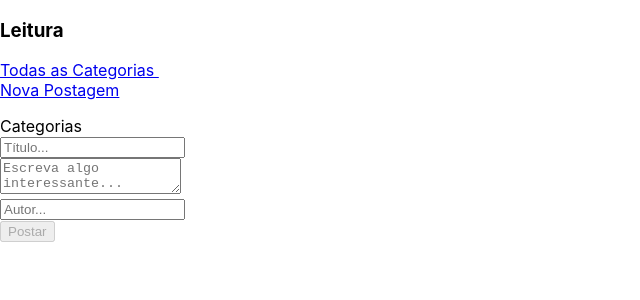
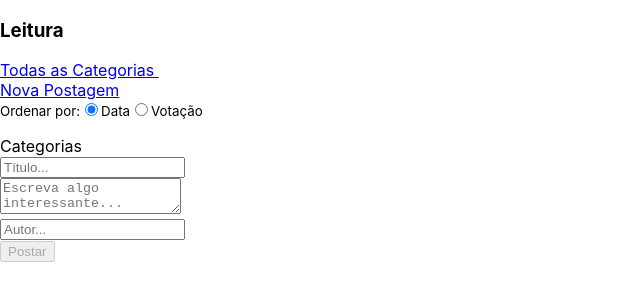
Before and after one commit to higorcoliveira/react-nanodegree-project2, a React (Create React App) app in the folder client/: page /new in a window 1280 px wide. Shown: the top 300 px of the page, without its empty margins (0-640 px from the left). Built offline with nearby package versions, Linux system fonts and the light colour scheme.

Commit message:
Funcionalidade de avaliar post Funcionalidade de ordenar post

```diff
--- a/client/src/App.js
+++ b/client/src/App.js
@@ -5,6 +5,7 @@ import Dashboard from './components/Dashboard'
 import PostsByCategory from './components/PostsByCategory'
 import NewPost from './components/NewPost'
 import EditPost from './components/EditPost';
+import PostDetails from './components/PostDetails';
 
 const App = () => {
 
@@ -14,7 +15,8 @@ const App = () => {
           <Route exact path="/" component={Dashboard} />
           <Route exact path="/:category" component={PostsByCategory} />
           <Route exact path="/new" component={NewPost} />
-          <Route exact path="/posts/:postId" component={EditPost} />
+          <Route exact path="/posts/:postId/edit" component={EditPost} />
+          <Route exact path="/posts/:postId/view" component={PostDetails} />
         </div>
       </BrowserRouter>
     );
--- a/client/src/actions/posts.js
+++ b/client/src/actions/posts.js
@@ -52,3 +52,10 @@ export function handleDeletePost(postId) {
           .then((post) => dispatch(deletePost(post)))
     }
 }
+
+export function handleRatePost(postId, option) {
+    return (dispatch) => {
+        return API.ratePost(postId, option)
+          .then((post) => dispatch(editPost(post)))
+    }
+}
--- a/client/src/components/Dashboard.js
+++ b/client/src/components/Dashboard.js
@@ -29,9 +29,8 @@ class Dashboard extends Component {
     }
 }
 
-// TODO colocar ordenação de post (byScore)
 const mapStateToProps = ({ posts }) => ({
-    posts: posts.data.sort((a, b) => {return b.timestamp - a.timestamp})
+    posts: posts.data
 })
 
 Dashboard.propTypes = {
--- a/client/src/components/Post.js
+++ b/client/src/components/Post.js
@@ -5,16 +5,19 @@ import PropTypes from 'prop-types'
 import { connect } from 'react-redux'
 import { Link } from 'react-router-dom';
 import dateFormat from '../util/Util'
-import { handleDeletePost } from '../actions/posts'
+import { handleDeletePost, handleRatePost } from '../actions/posts'
+import { THUMBS_UP, THUMBS_DOWN } from '../util/constants'
 
 class Post extends Component {
 
   thumbsUp = () => {
-      // TODO classificar post
+    const { dispatch, post } = this.props
+    dispatch(handleRatePost(post.id, { option: THUMBS_UP }))
   }
 
   thumbsDown = () => {
-    // TODO classificar post
+    const { dispatch, post } = this.props
+    dispatch(handleRatePost(post.id, { option: THUMBS_DOWN }))
   }
 
   deletePost = () => {
@@ -30,11 +33,12 @@ class Post extends Component {
       <li>
         <div>
           <div>
-            {/* TODO colocar navegação para a página de detalhes do post */}
-            { title }
+            <Link to={`/posts/${id}/view`}>
+              { title }
+            </Link>
           </div>
           <button type="button" onClick={this.deletePost}>Apagar</button>
-          <Link to={`/posts/${id}`}>
+          <Link to={`/posts/${id}/edit`}>
             Editar
           </Link>
         </div>
--- /dev/null
+++ b/client/src/components/PostDetails.js
@@ -0,0 +1,23 @@
+import React from 'react'
+import PropTypes from 'prop-types'
+import CategoryFilter from './CategoryFilter'
+import Post from './Post'
+
+const PostDetails = props => {
+    const { match } = props
+
+    return (
+      <div>
+        <h3>Leitura</h3>
+        <CategoryFilter />
+        <Post key={match.params.postId} id={match.params.postId} />
+        {/* TODO colocar componente de listagem de comentários */}
+      </div>
+    )
+}
+
+PostDetails.propTypes = {
+    match: PropTypes.instanceOf(Object).isRequired
+}
+
+export default PostDetails
--- a/client/src/components/PostForm.js
+++ b/client/src/components/PostForm.js
@@ -42,8 +42,6 @@ class PostForm extends Component {
   }
 
   handleChange = (e, key) => {
-    // console.log("Campo: " + key)
-    // console.log("Valor: " + e.target.value)
     this.setState({
       [key]: e.target.value,
     })
--- a/client/src/components/PostList.js
+++ b/client/src/components/PostList.js
@@ -1,12 +1,31 @@
-import React from 'react'
+import React, { Component } from 'react'
 import PropTypes from 'prop-types'
 import { Link } from 'react-router-dom';
 import Post from './Post'
+import SortBy from './SortBy'
+import { BY_DATE } from '../util/constants'
+import { getSortedPosts } from '../util/Util'
 
-const PostList = props => {
-    const { posts } = props
-    const postsToRender = posts.length > 0
-        ? posts.map(post => <Post key={post.id} id={post.id} />)
+class PostList extends Component {
+
+    constructor(props) {
+      super(props)
+      this.state = {
+        sortBy: BY_DATE
+      }
+    }
+    changeSortBy = e => {
+      this.setState({
+        sortBy: e.target.value
+      })
+    }
+
+    render() {
+      const { posts } = this.props
+      const { sortBy } = this.state
+      const postsSorted = getSortedPosts(posts, sortBy)
+      const postsToRender = postsSorted.length > 0
+          ? postsSorted.map(item => <Post key={item.id} id={item.id} />)
           : <div />
       return (
         <div>
@@ -14,11 +33,12 @@ const PostList = props => {
             <Link to="/new">Nova Postagem</Link>
           </div>
           <div>
-          {/* TODO Colocar componente de ordenação */}
+            <SortBy changeHandler={this.changeSortBy} sortBy={sortBy} />
             <ul>{postsToRender}</ul>
           </div>
         </div>
       )
+    }
 }
 
 PostList.propTypes = {
--- a/client/src/components/PostsByCategory.js
+++ b/client/src/components/PostsByCategory.js
@@ -5,8 +5,8 @@ import PostList from './PostList'
 import CategoryFilter from './CategoryFilter'
 
 const PostsByCategory = props => {
+    const { posts } = props
 
-    const { posts } = props
     return (
       <div>
         <h3>Leitura</h3>
@@ -18,7 +18,6 @@ const PostsByCategory = props => {
 
 const mapStateToProps = ({ posts }, ownProps) => ({
     posts: posts.data
-      .sort((a, b) => {return b.timestamp - a.timestamp})
       .filter(post => post.category === ownProps.match.params.category)
 })
 
--- /dev/null
+++ b/client/src/components/SortBy.js
@@ -0,0 +1,42 @@
+/* eslint-disable jsx-a11y/label-has-for */
+/* eslint-disable jsx-a11y/label-has-associated-control */
+import React from 'react'
+import PropTypes from 'prop-types'
+import { BY_DATE, BY_SCORE } from '../util/constants'
+
+const SortBy = props => {
+    const { changeHandler, sortBy } = props
+
+    return (
+      <div>
+        <small>Ordenar por:</small>
+        <input
+          type="radio"
+          id="radioDate"
+          value={BY_DATE}
+          onChange={changeHandler}
+          checked={sortBy === BY_DATE}
+        />
+        <label key="radioDate" htmlFor="radioDate">
+          <small>Data</small>
+        </label>
+        <input
+          type="radio"
+          id="radioScore"
+          value={BY_SCORE}
+          onChange={changeHandler}
+          checked={sortBy === BY_SCORE}
+        />
+        <label key="radioScore" htmlFor="radioScore">
+          <small>Votação</small>
+        </label>
+      </div>
+    )
+}
+
+SortBy.propTypes = {
+    changeHandler: PropTypes.func.isRequired,
+    sortBy: PropTypes.string.isRequired
+}
+
+export default SortBy
--- a/client/src/service/API.js
+++ b/client/src/service/API.js
@@ -52,7 +52,7 @@ export const ratePost = (postId, rate) => {
     return fetch(`${api}/posts/${postId}`, {
             method: 'POST',
             headers: { ...headers, 'Content-Type': 'application/json' },
-            body: JSON.stringify({ rate })
+            body: JSON.stringify(rate)
     }).then(res => res.json())
 }
 
--- a/client/src/util/Util.js
+++ b/client/src/util/Util.js
@@ -1,3 +1,6 @@
+import { orderBy } from 'lodash'
+import { BY_DATE, BY_SCORE } from './constants'
+
 export default function dateFormat(timestamp) {
     const options = { year: 'numeric', month: '2-digit',
                     day: '2-digit', hour: '2-digit', minute:'2-digit', second: '2-digit'};
@@ -17,3 +20,12 @@ export function generateId() {
 
     return text
 }
+
+export const getSortedPosts = (posts, sortBy) => {
+    if (sortBy === BY_DATE) {
+      return orderBy(posts, ['timestamp', 'voteScore'], ['desc', 'desc']);
+    } else if (sortBy === BY_SCORE) {
+      return orderBy(posts, ['voteScore', 'timestamp'], ['desc', 'desc']);
+    }
+    return posts;
+}
--- /dev/null
+++ b/client/src/util/constants.js
@@ -0,0 +1,14 @@
+// RATE
+const THUMBS_UP = 'upVote'
+const THUMBS_DOWN = 'downVote'
+
+// SORT
+const BY_DATE = 'byDate'
+const BY_SCORE = 'byScore'
+
+module.exports = {
+   THUMBS_UP,
+   THUMBS_DOWN,
+   BY_DATE,
+   BY_SCORE
+}
```
Lines whose indentation alone changed are shown as unchanged.
